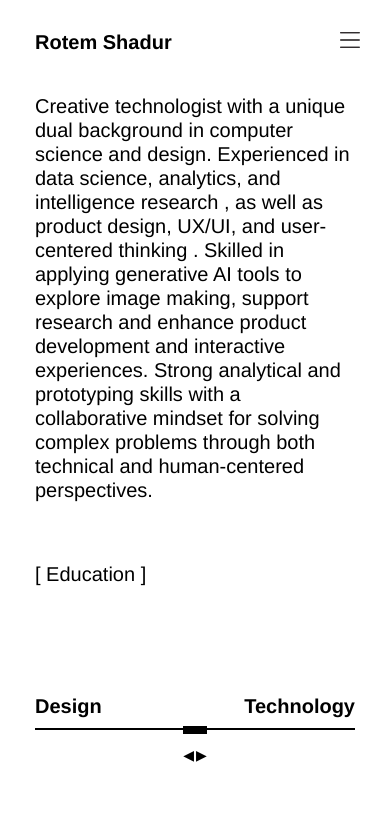
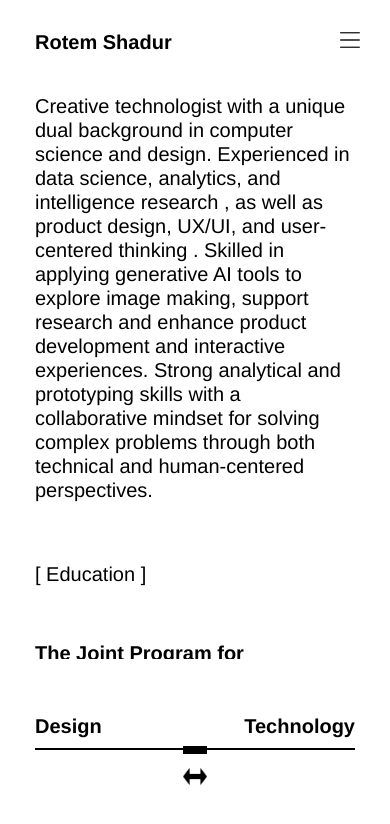
Before and after one commit to rotwem/portfolio, a React (Vite) app: page / in a window 390 px wide. Shown: the top 824 px of the page. Built offline with nearby package versions, Linux system fonts and the light colour scheme.

Commit message:
Replace Unicode arrows with double_arrow.png icon - same width as position-line for both desktop and mobile

```diff
--- a/src/App.css
+++ b/src/App.css
@@ -287,7 +287,7 @@
 }
 
 .position-line {
-  width: 20px;
+  width: 24px;
   height: 6px;
   background-color: #000;
   position: absolute;
@@ -302,20 +302,10 @@
   top: 27px;
 }
 
-.arrow-left {
-  font-size: 16px;
-  color: #000;
-  font-family: Arial, sans-serif; /* Ensure consistent font rendering */
-  line-height: 1;
-  display: inline-block;
-}
-
-.arrow-right {
-  font-size: 16px;
-  color: #000;
-  font-family: Arial, sans-serif; /* Ensure consistent font rendering */
-  line-height: 1;
-  display: inline-block;
+.double-arrow-icon {
+  width: 24px; /* Same width as position-line */
+  height: auto;
+  display: block;
 }
 
 .footer-left {
@@ -458,9 +448,7 @@
     font-size: 28px;
   }
 
-  .arrow-left, .arrow-right {
-    font-size: 14px;
-  }
+
 }
 
 @media (max-width: 768px) {
@@ -516,9 +504,7 @@
     font-size: 20px;
   }
 
-  .arrow-left, .arrow-right {
-    font-size: 12px;
-  }
+
 
   /* Mobile slider improvements */
   .slide-bar {
@@ -530,7 +516,7 @@
   /* Ensure slide bar container has proper spacing from bottom */
   .slide-bar-container {
     grid-column: 1;
-    padding-bottom: 40px; /* Reduced padding to prevent being too high */
+    padding-bottom: 20px; /* Reduced padding to prevent being too high */
     margin-bottom: 20px;
   }
 
@@ -554,11 +540,10 @@
     top: 24px; /* Adjust position for larger indicator */
   }
 
-  .arrow-left, .arrow-right {
-    font-size: 14px; /* Slightly larger arrows on mobile */
-    font-family: Arial, sans-serif; /* Ensure consistent font rendering on mobile */
-    line-height: 1;
-    display: inline-block;
+  .double-arrow-icon {
+    width: 24px; /* Slightly larger on mobile to match position-line */
+    height: auto;
+    display: block;
   }
 
   /* Mobile work layout - single column with title below cover */
--- a/src/components/Slider.tsx
+++ b/src/components/Slider.tsx
@@ -151,8 +151,7 @@ const Slider: React.FC<SliderProps> = ({
           >
             <div className="position-line"></div>
             <div className="slide-bar-arrow">
-              <div className="arrow-left">◀</div>
-              <div className="arrow-right">▶</div>
+              <img src="./double_arrow.png" alt="Double arrow" className="double-arrow-icon" />
             </div>
           </div>
         </div>
```
Also changed, not shown: public/double_arrow.png (added).
